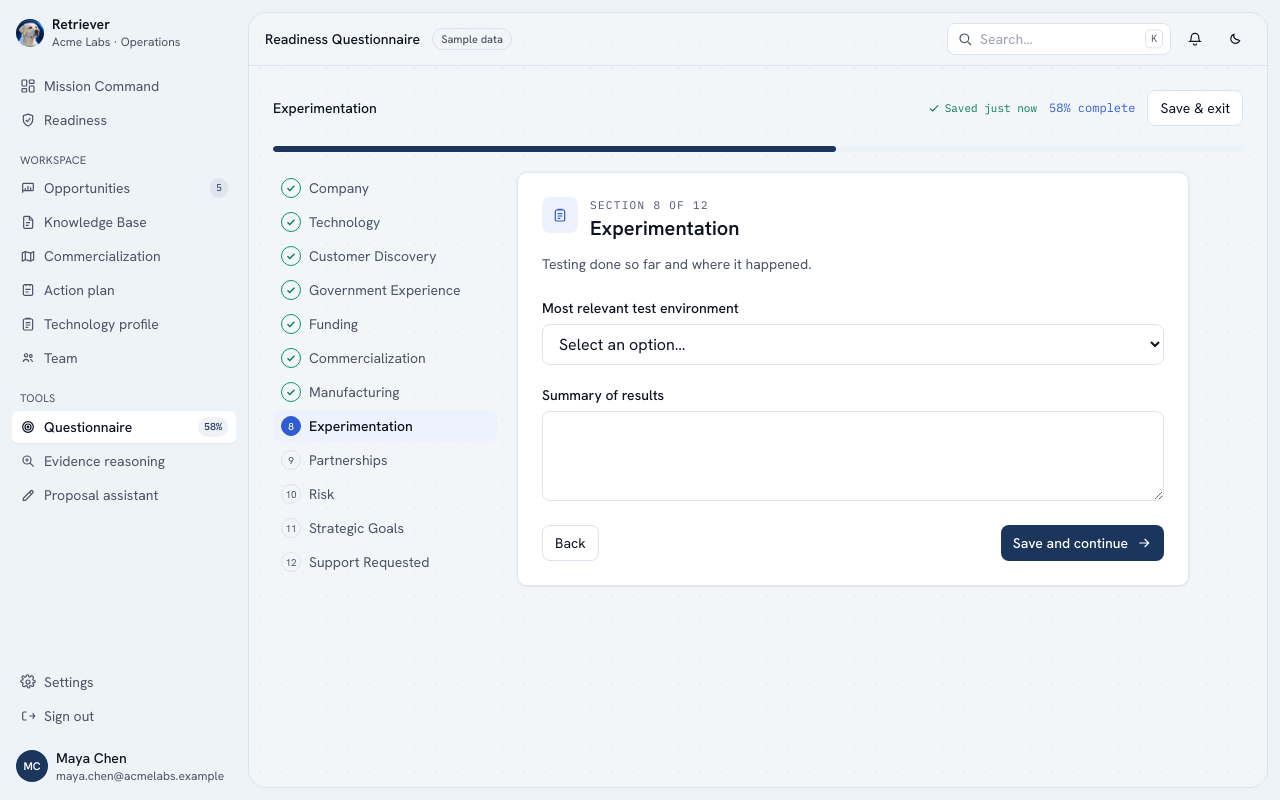
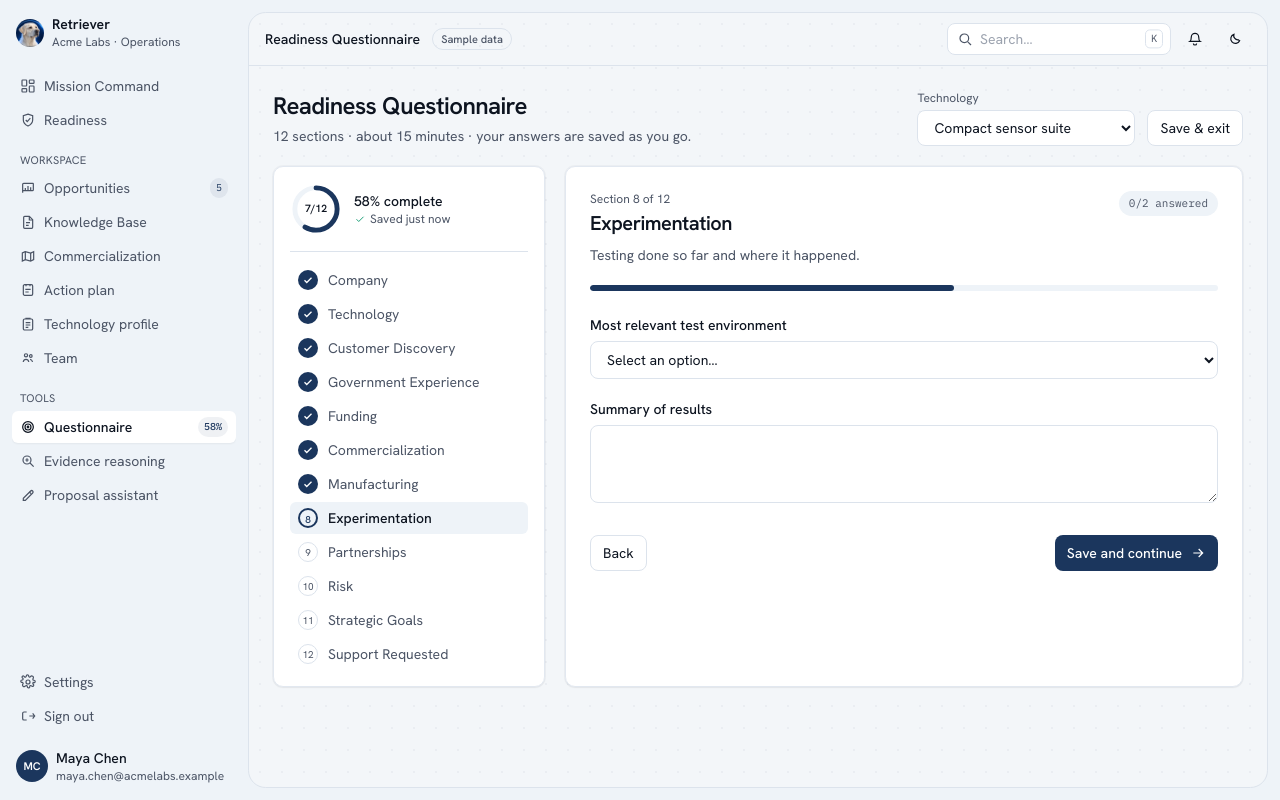
Before and after one commit to AbdulMoeez6/retriever-site, a React (Vite) app in the folder client/: page /app/readiness-questionnaire in a window 1280 px wide. Built offline with nearby package versions, Linux system fonts and the light colour scheme.

Commit message:
style(questionnaire): restyle questionnaire with progress ring and section list

```diff
--- a/client/src/pages/app/Questionnaire.jsx
+++ b/client/src/pages/app/Questionnaire.jsx
@@ -3,7 +3,9 @@ import { useNavigate } from "react-router-dom";
 import { useApp } from "../../lib/store.jsx";
 import { QUESTIONNAIRE } from "../../data/pilotData.js";
 import Icon from "../../components/Icon.jsx";
-import { Eyebrow, btnPrimary, btnSecondary } from "../../components/ui.jsx";
+import TechSwitcher from "../../components/TechSwitcher.jsx";
+import { ProgressRing } from "../../components/PilotWorkflow.jsx";
+import { PageHeader, btnPrimary, btnSecondary } from "../../components/ui.jsx";
 
 function QuestionnaireForm() {
   const { hasTech, ui, questionnaireFor, questionnairePct, patchData, toast } = useApp();
@@ -12,9 +14,10 @@ function QuestionnaireForm() {
   const q = questionnaireFor(techId);
   const firstOpen = Math.max(0, QUESTIONNAIRE.findIndex((s) => !q.completed.includes(s.id)));
   const [idx, setIdx] = useState(hasTech ? firstOpen : 0);
-  const [savedAt, setSavedAt] = useState("Saved just now");
+  const [saving, setSaving] = useState(false);
   const section = QUESTIONNAIRE[idx];
   const pct = hasTech ? questionnairePct(techId) : 0;
+  const answered = section.fields.filter((f) => q.answers[f.id]).length;
 
   const write = (patch) => {
     if (!hasTech) return;
@@ -22,8 +25,8 @@ function QuestionnaireForm() {
       const cur = d.questionnaire[techId] || { completed: [], answers: {} };
       return { questionnaire: { ...d.questionnaire, [techId]: { ...cur, ...patch(cur) } } };
     });
-    setSavedAt("Saving…");
-    setTimeout(() => setSavedAt("Saved just now"), 450);
+    setSaving(true);
+    setTimeout(() => setSaving(false), 450);
   };
   const setAnswer = (id, value) => write((cur) => ({ answers: { ...cur.answers, [id]: value } }));
   const completeAndNext = () => {
@@ -35,52 +38,64 @@ function QuestionnaireForm() {
 
   return (
     <div className="flex flex-col gap-5">
-      <div className="flex flex-wrap items-center justify-between gap-3">
-        <div className="text-sm font-medium">{section.title}</div>
-        <div className="flex items-center gap-3">
-          {hasTech && <span className="inline-flex items-center gap-1 font-mono text-[11px] text-emerald-700 dark:text-emerald-400"><Icon name="check" className="size-3.5" /> {savedAt}</span>}
-          <span className="font-mono text-xs text-[#2F5BD3]">{pct}% complete</span>
+      <PageHeader title="Readiness Questionnaire" sub="12 sections · about 15 minutes · your answers are saved as you go.">
+        <TechSwitcher />
         <button type="button" onClick={() => { toast("Answers saved (demo)"); navigate("/app/mission-command"); }} className={btnSecondary}>Save &amp; exit</button>
-        </div>
-      </div>
-      <div className="progress"><span style={{ width: `${pct}%` }} /></div>
+      </PageHeader>
 
       {!hasTech && (
-        <div className="card flex flex-wrap items-center gap-3 px-4 py-3 text-sm">
-          <div className="flex-1"><div className="font-semibold">Create your Technology Profile first.</div><div className="text-muted dark:text-slate-400">Answers are saved to a technology, so the questionnaire starts once one exists.</div></div>
+        <div className="card flex flex-wrap items-center gap-3 p-4 text-sm">
+          <div className="flex-1"><div className="font-medium">Create your Technology Profile first.</div><div className="text-muted dark:text-slate-400">Answers are saved to a technology, so the questionnaire starts once one exists.</div></div>
           <button type="button" onClick={() => navigate("/app/technology-profile")} className={btnPrimary}>Go to Technology Profile</button>
         </div>
       )}
 
-      <div className="grid gap-5 lg:grid-cols-[14rem_1fr]">
-        <ol className="grid h-fit gap-0.5">
+      <div className="grid gap-5 lg:grid-cols-[17rem_1fr]">
+        <aside className="card h-fit p-4">
+          <div className="flex items-center gap-3">
+            <ProgressRing value={q.completed.length} total={QUESTIONNAIRE.length} size={52} />
+            <div>
+              <div className="text-sm font-medium">{pct}% complete</div>
+              <div className="flex items-center gap-1 text-xs text-muted dark:text-slate-400">
+                {hasTech ? (saving ? "Saving…" : <><Icon name="check" className="size-3 text-emerald-600" /> Saved just now</>) : "Not started"}
+              </div>
+            </div>
+          </div>
+          <ol className="mt-4 grid gap-0.5 border-t border-line pt-3 dark:border-slate-800">
             {QUESTIONNAIRE.map((s, i) => {
               const done = q.completed.includes(s.id);
+              const on = i === idx;
               return (
                 <li key={s.id}>
-                <button type="button" onClick={() => setIdx(i)} className={`flex w-full items-center gap-2 rounded-md px-2 py-1.5 text-left text-sm ${i === idx ? "bg-[#EEF2FC] font-medium dark:bg-white/10" : "text-muted hover:bg-white dark:text-slate-400 dark:hover:bg-white/5"}`}>
-                  <span className={`grid size-5 shrink-0 place-items-center rounded-full border text-[10px] ${i === idx ? "border-[#2F5BD3] bg-[#2F5BD3] text-white" : done ? "border-emerald-600 text-emerald-700 dark:text-emerald-400" : "border-line dark:border-slate-600"}`}>
-                    {done && i !== idx ? <Icon name="check" className="size-3" strokeWidth={2.6} /> : i + 1}
+                  <button type="button" onClick={() => setIdx(i)} className={`flex w-full items-center gap-2.5 rounded-md px-2 py-1.5 text-left text-sm transition-colors ${on ? "bg-soft font-medium dark:bg-white/10" : "text-muted hover:bg-soft/70 hover:text-ink dark:text-slate-400 dark:hover:bg-white/5 dark:hover:text-white"}`}>
+                    <span className={`grid size-5 shrink-0 place-items-center rounded-full text-[10px] transition-colors ${done ? "bg-navy text-white dark:bg-slate-200 dark:text-navy" : on ? "border-2 border-navy text-navy dark:border-slate-200 dark:text-slate-200" : "border border-line dark:border-slate-600"}`}>
+                      {done ? <Icon name="check" className="size-3" strokeWidth={2.6} /> : i + 1}
                     </span>
-                  {s.title}
+                    <span className="flex-1 truncate">{s.title}</span>
                   </button>
                 </li>
               );
             })}
           </ol>
-        <section className="card max-w-2xl p-6">
-          <div className="flex items-start gap-3">
-            <span className="grid size-9 place-items-center rounded-lg bg-[#EEF2FC] text-[#2F5BD3] dark:bg-white/10"><Icon name="clipboard" /></span>
-            <div><Eyebrow>Section {idx + 1} of {QUESTIONNAIRE.length}</Eyebrow><h2 className="text-xl font-semibold">{section.title}</h2></div>
+        </aside>
+
+        <section key={section.id} className="card tick-in p-6">
+          <div className="flex flex-wrap items-start justify-between gap-3">
+            <div>
+              <div className="text-xs text-muted dark:text-slate-400">Section {idx + 1} of {QUESTIONNAIRE.length}</div>
+              <h2 className="mt-0.5 text-xl font-semibold tracking-tight">{section.title}</h2>
+              <p className="mt-2 max-w-xl text-sm text-muted dark:text-slate-400">{section.intro}</p>
             </div>
-          <p className="mt-3 max-w-lg text-sm text-muted dark:text-slate-400">{section.intro}</p>
-          <div className="mt-6 grid gap-5">
+            <span className="rounded-full bg-soft px-2.5 py-1 font-mono text-[11px] text-muted dark:bg-white/10 dark:text-slate-300">{answered}/{section.fields.length} answered</span>
+          </div>
+          <div className="progress mt-5"><span style={{ width: `${pct}%` }} /></div>
+          <div className="mt-6 grid max-w-2xl gap-5">
             {section.fields.map((f) => {
               const v = q.answers[f.id] || "";
-              const common = { id: `q-${f.id}`, value: v, disabled: !hasTech, onChange: (e) => setAnswer(f.id, e.target.value), className: "field w-full disabled:opacity-60" };
+              const common = { id: `q-${f.id}`, value: v, disabled: !hasTech, onChange: (e) => setAnswer(f.id, e.target.value), className: "field w-full text-sm disabled:opacity-60" };
               return (
                 <div key={f.id} className="grid gap-1.5">
-                  <label htmlFor={`q-${f.id}`} className="text-sm font-medium">{f.label}</label>
+                  <label htmlFor={`q-${f.id}`} className="flex items-center gap-2 text-sm font-medium">{f.label}{v && <Icon name="check" className="tick-in size-3.5 text-emerald-600" />}</label>
                   {f.type === "textarea" ? <textarea rows={3} {...common} />
                     : f.type === "select" ? <select {...common}><option value="">Select an option…</option>{f.options.map((o) => <option key={o}>{o}</option>)}</select>
                     : <input {...common} />}
@@ -89,9 +104,9 @@ function QuestionnaireForm() {
               );
             })}
           </div>
-          <div className="mt-6 flex justify-between">
+          <div className="mt-8 flex max-w-2xl justify-between">
             <button type="button" onClick={() => setIdx(Math.max(0, idx - 1))} disabled={idx === 0} className={`${btnSecondary} disabled:opacity-40`}>Back</button>
-            <button type="button" onClick={completeAndNext} className={btnPrimary}>{idx < QUESTIONNAIRE.length - 1 ? "Save and continue" : "Finish questionnaire"} <Icon name="arrow" /></button>
+            <button type="button" onClick={completeAndNext} className={`${btnPrimary} nudge`}>{idx < QUESTIONNAIRE.length - 1 ? "Save and continue" : "Finish questionnaire"} <Icon name="arrow" /></button>
           </div>
         </section>
       </div>
```
Lines whose indentation alone changed are shown as unchanged.
